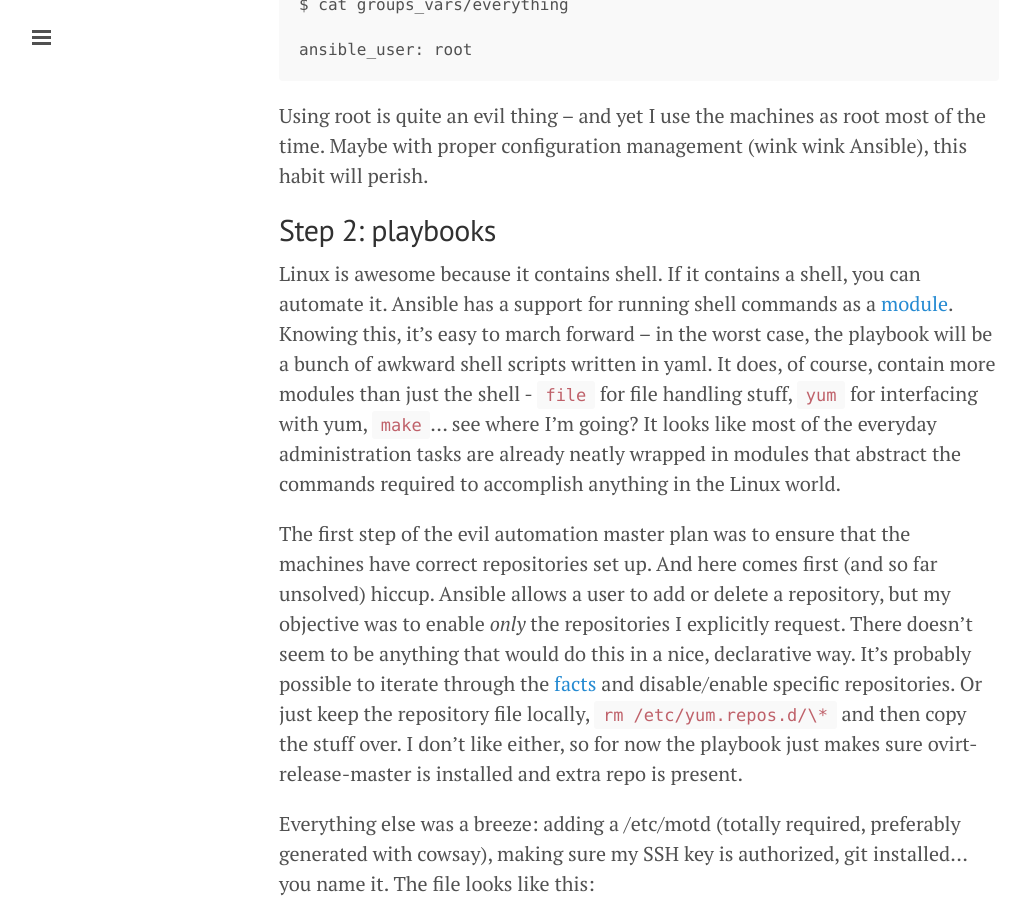
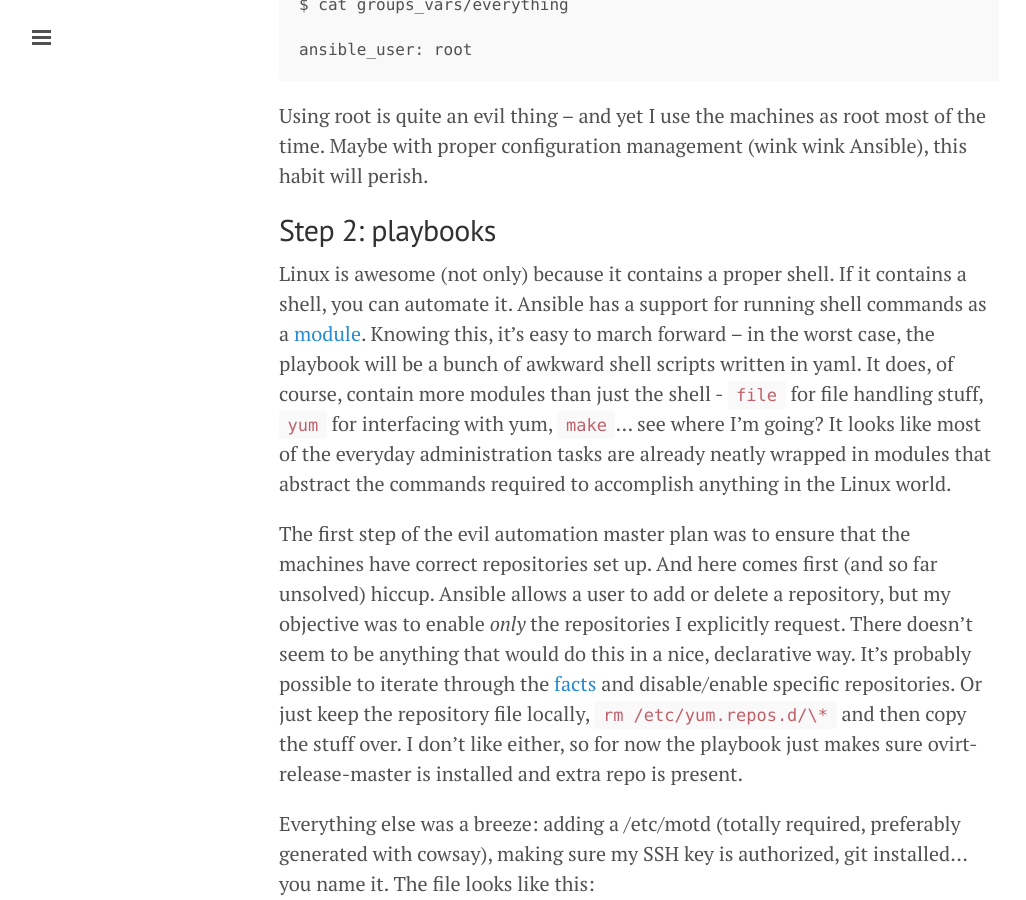
Before and after one commit to mpolednik/mpolednik.github.io, a Jekyll site: the page built from _posts/2017-07-13-software-engineer-meets-ansible.md, in a window 1280 px wide and 900 px high, scrolled down 2687 px. Shown: the whole window, without its empty margins (1-1027 px from the left). Built offline with Jekyll 4.4.1, drawn with Linux system fonts in a browser that asks for light colours; comment, search, counter and statistics services are not loaded.

Commit message:
yasa (yet another stylistic addition)

```diff
--- a/_posts/2017-07-13-software-engineer-meets-ansible.md
+++ b/_posts/2017-07-13-software-engineer-meets-ansible.md
@@ -94,7 +94,7 @@ Using root is quite an evil thing -- and yet I use the machines as root most of
 
 ## Step 2: playbooks
 
-Linux is awesome because it contains shell. If it contains a shell, you can automate it. Ansible has a support for running shell commands as a [module](http://docs.ansible.com/ansible/modules.html). Knowing this, it's easy to march forward -- in the worst case, the playbook will be a bunch of awkward shell scripts written in yaml. It does, of course, contain more modules than just the shell - `file` for file handling stuff, `yum` for interfacing with yum, `make`... see where I'm going? It looks like most of the everyday administration tasks are already neatly wrapped in modules that abstract the commands required to accomplish anything in the Linux world.
+Linux is awesome (not only) because it contains a proper shell. If it contains a shell, you can automate it. Ansible has a support for running shell commands as a [module](http://docs.ansible.com/ansible/modules.html). Knowing this, it's easy to march forward -- in the worst case, the playbook will be a bunch of awkward shell scripts written in yaml. It does, of course, contain more modules than just the shell - `file` for file handling stuff, `yum` for interfacing with yum, `make`... see where I'm going? It looks like most of the everyday administration tasks are already neatly wrapped in modules that abstract the commands required to accomplish anything in the Linux world.
 
 The first step of the evil automation master plan was to ensure that the machines have correct repositories set up. And here comes first (and so far unsolved) hiccup. Ansible allows a user to add or delete a repository, but my objective was to enable *only* the repositories I explicitly request. There doesn't seem to be anything that would do this in a nice, declarative way. It's probably possible to iterate through the [facts](http://docs.ansible.com/ansible/setup_module.html) and disable/enable specific repositories. Or just keep the repository file locally, `rm /etc/yum.repos.d/\*` and then copy the stuff over. I don't like either, so for now the playbook just makes sure ovirt-release-master is installed and extra repo is present.
 
```
